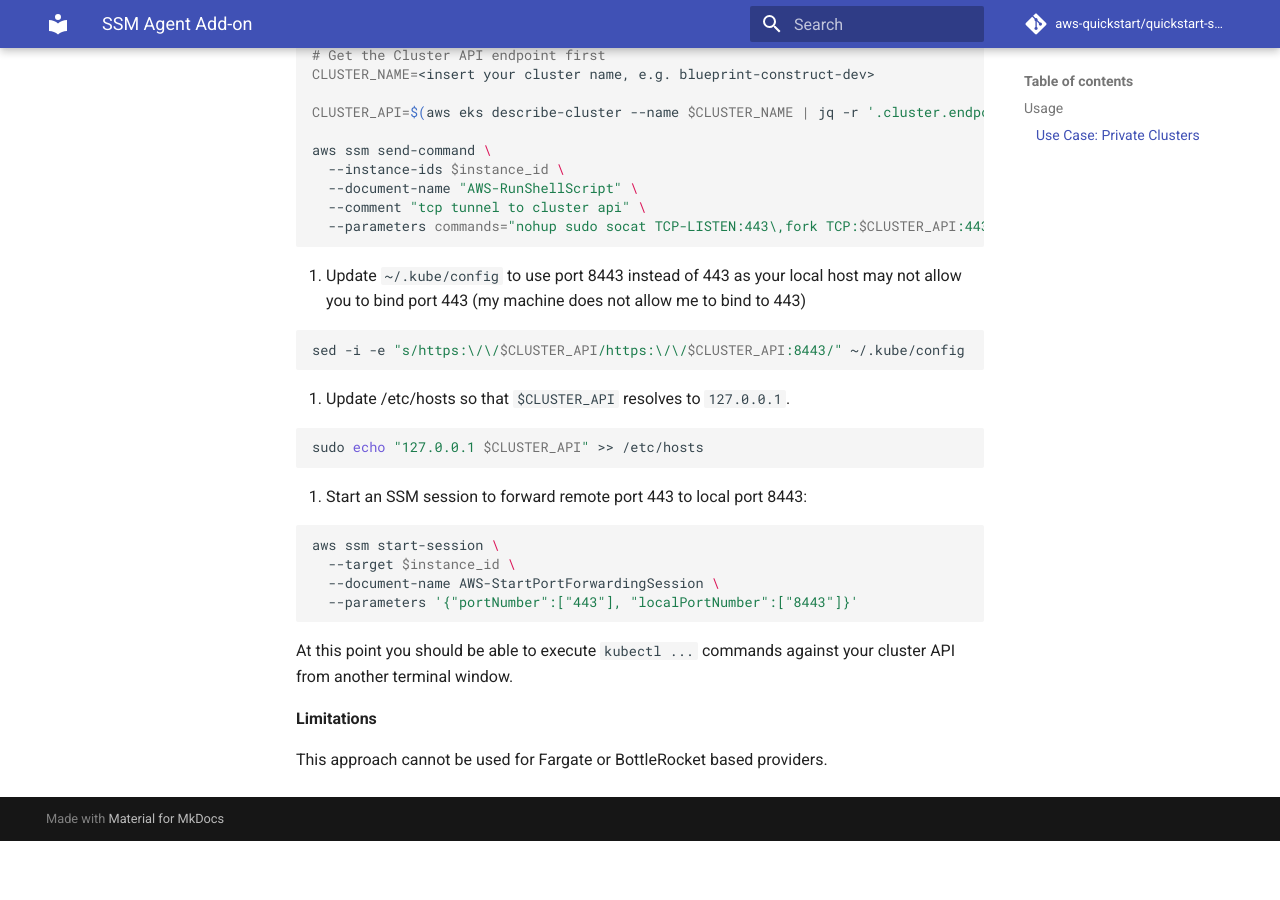
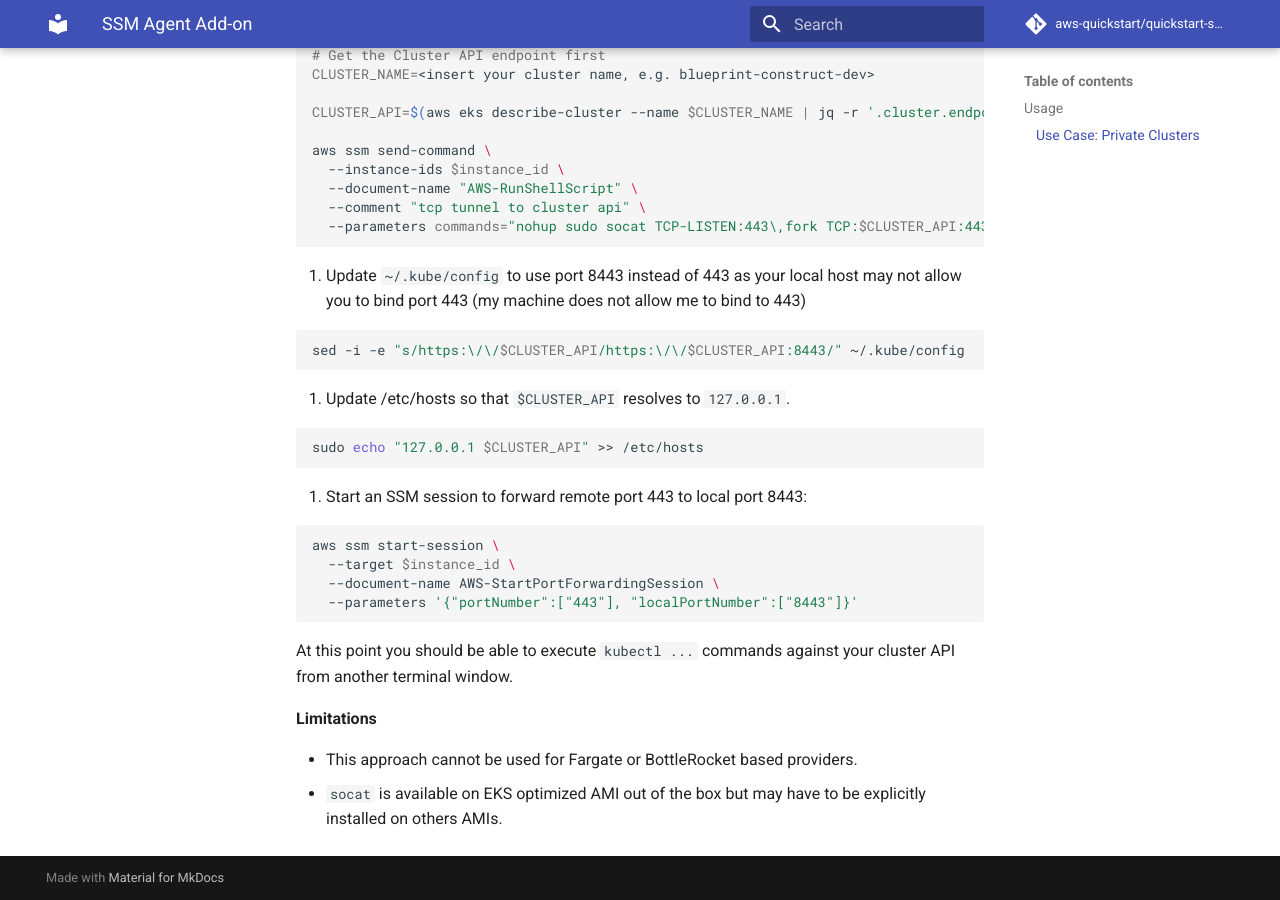
Before and after one commit to aws-quickstart/cdk-eks-blueprints, an MkDocs documentation site: the page built from docs/addons/ssm-agent.md, in a window 1280 px wide and 900 px high, scrolled down 1607 px. Built offline with MkDocs 1.6.1 and Material for MkDocs 9.7.7, drawn with Linux system fonts in a browser that asks for light colours; comment, search, counter and statistics services are not loaded; before the commit the page ends 2448 px from its top, so only the background shows below that.

Commit message:
update docs for socat callout

```diff
--- a/docs/addons/ssm-agent.md
+++ b/docs/addons/ssm-agent.md
@@ -93,4 +93,5 @@
 
 **Limitations**
 
-This approach cannot be used for Fargate or BottleRocket based providers.
+* This approach cannot be used for Fargate or BottleRocket based providers.
+* `socat` is available on EKS optimized AMI out of the box but may have to be explicitly installed on others AMIs.
```
